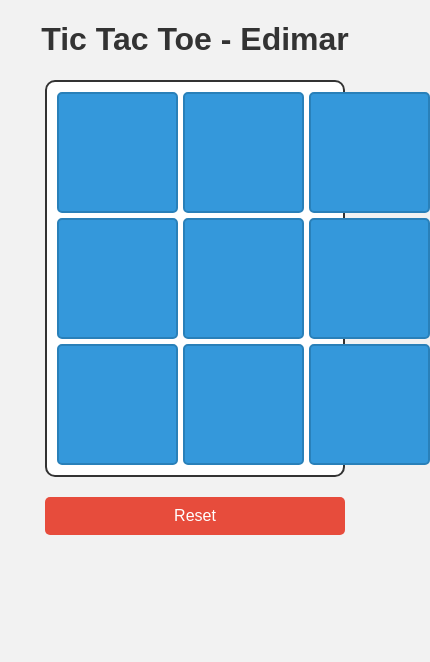
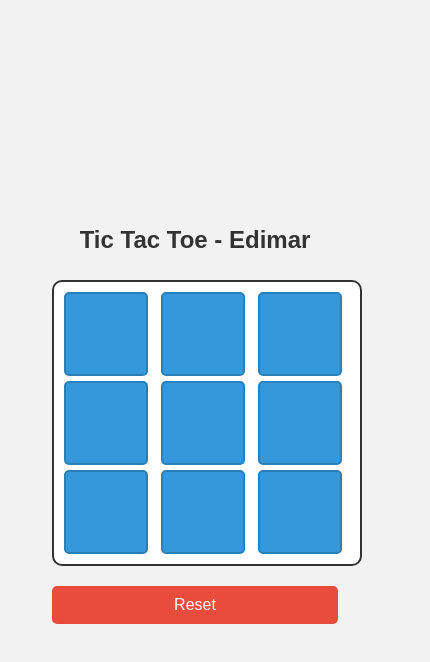
Before and after one commit to Edimar-Dias-dos-Santos/A-Simple-Tic-Tac-Toe-DOM, a plain HTML site: page index.html in a window 390 px wide. Both pictures are taken after a click on the button "Start Game". Shown: the whole page, 430 px wide, since content can reach past the window. Drawn offline with Linux system fonts and the light colour scheme.

Commit message:
Update style.css

```diff
--- a/style.css
+++ b/style.css
@@ -1,7 +1,11 @@
 body {
+  display: flex;
+  flex-direction: column;
+  align-items: center;
+  justify-content: center;
+  height: 100vh;
+  margin: 0;
   font-family: 'Arial', sans-serif;
-  margin: 0;
-  padding: 0;
   background: #f2f2f2;
 }
 
@@ -30,9 +34,9 @@ h1 {
 }
 
 #game {
-  display: none;
   max-width: 300px;
   margin: 20px auto;
+  text-align: center;
 }
 
 #board {
@@ -43,6 +47,7 @@ h1 {
   padding: 10px;
   border: 2px solid #333;
   border-radius: 10px;
+  width: 100%;
 }
 
 .cell {
@@ -64,15 +69,12 @@ h1 {
 }
 
 #status {
-  text-align: center;
   margin: 20px 0;
   font-size: 18px;
   color: #333;
 }
 
 #reset-btn {
-  display: block;
-  margin: 0 auto;
   background-color: #e74c3c;
   color: white;
   padding: 10px 20px;
@@ -86,17 +88,34 @@ h1 {
   background-color: #c82333;
 }
 
-@media only screen and (max-width: 800px) {
+@media only screen and (max-width: 600px) {
   #board {
     max-width: 100%;
   }
+
   .cell {
-    width: 30vw;
-    height: 30vw;
-    font-size: 12px;
+    width: 80px;
+    height: 80px;
+    font-size: 24px;
   }
 
   #reset-btn {
     width: 100%;
   }
+
+  #menu {
+    margin-top: 10px;
+  }
+
+  h1 {
+    font-size: 24px;
+  }
+
+  #game {
+    margin: 10px auto;
+  }
+
+  #status {
+    font-size: 14px;
+  }
 }
```
